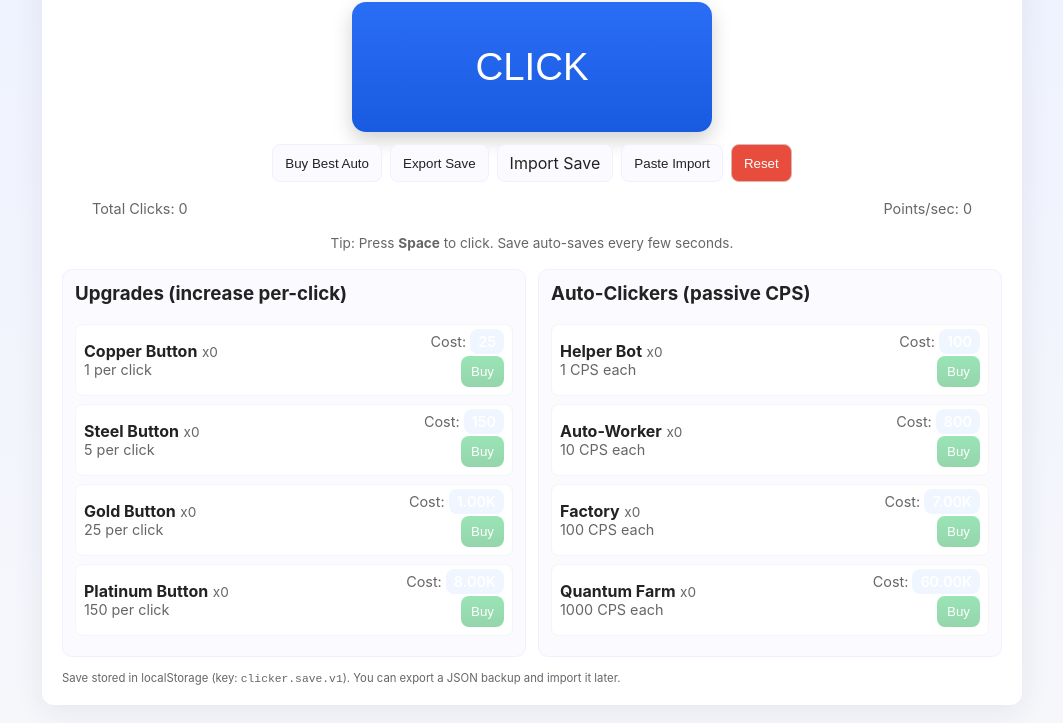
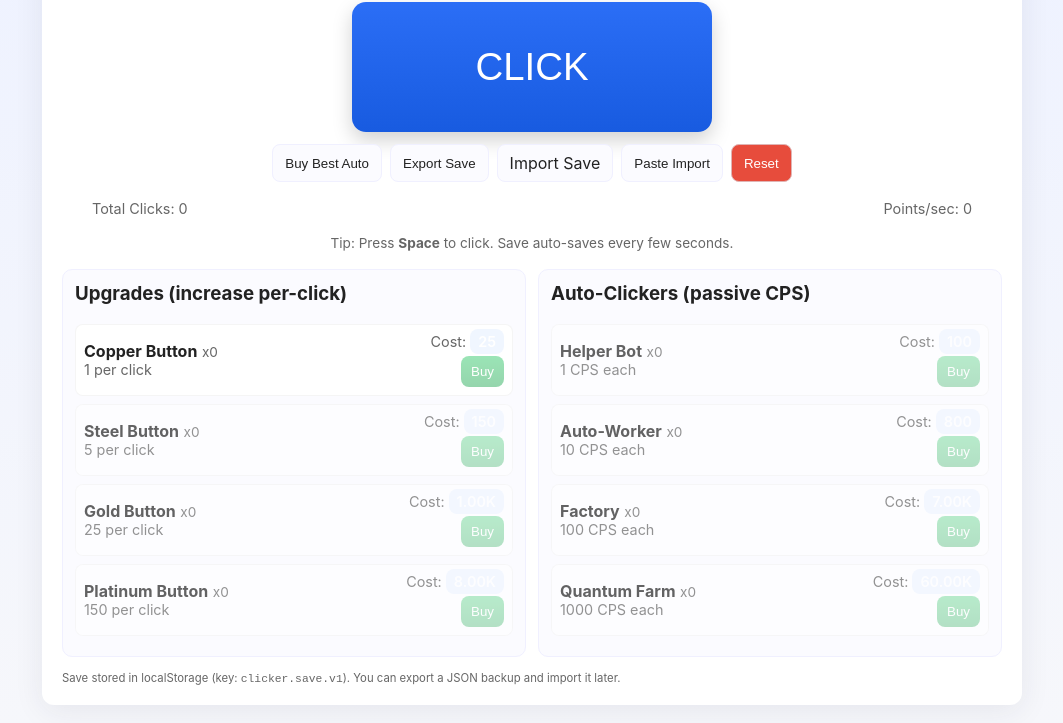
Before and after one commit to roket2980/netrunner, a plain HTML site: page index.html in a window 1280 px wide. Shown: the part 87-810 px from the top of the page, without its empty margins (108-1171 px from the left). Drawn offline with Linux system fonts and the light colour scheme.

Commit message:
Refactor theme application and unlock conditions
Updated theme handling and unlock logic for items.

```diff
--- a/index.html
+++ b/index.html
@@ -97,6 +97,7 @@
     .panel{flex:1;min-width:260px;background:var(--card-2);border:var(--glass-border);padding:12px;border-radius:10px}
     .panel h3{margin-top:0}
     .item{display:flex;justify-content:space-between;align-items:center;padding:8px;border-radius:8px;margin-bottom:8px;background:var(--card);border:1px solid rgba(0,0,0,0.04)}
+    .item.locked{opacity:0.7}
     .item .meta{font-size:0.9rem;color:var(--muted)}
     .small{font-size:0.85rem;color:var(--muted)}
     .progress-row{display:flex;justify-content:space-between;width:100%;max-width:880px;color:var(--muted);font-size:0.9rem;margin-top:6px;gap:10px;flex-wrap:wrap}
@@ -176,11 +177,11 @@
   </main>
 
   <script>
-  // All-in-one clicker app (single HTML). Saves progress to localStorage.
+  // Single-file clicker with dark mode and fixes for high-tier items.
   (function () {
     // ----- Config -----
     const SAVE_KEY = 'clicker.save.v1';
-    const THEME_KEY = 'clicker.theme'; // 'light' or 'dark' or 'system'
+    const THEME_KEY = 'clicker.theme'; // 'light' or 'dark'
     const DEFAULT_STATE = {
       points: 0,
       totalClicks: 0,
@@ -206,11 +207,14 @@
       { id: 'ac4', name: 'Quantum Farm', baseCost: 60000, cps: 1000, unlockAt: 15000 },
     ];
 
+    // cost scaling (exponential)
     function calcCost(baseCost, owned) {
       return Math.max(1, Math.floor(baseCost * Math.pow(1.15, owned)));
     }
 
+    // formatting
     function fmt(n) {
+      if (!isFinite(n)) return '0';
       if (n >= 1e12) return (n / 1e12).toFixed(2) + 'T';
       if (n >= 1e9) return (n / 1e9).toFixed(2) + 'B';
       if (n >= 1e6) return (n / 1e6).toFixed(2) + 'M';
@@ -223,7 +227,6 @@
     const themeLabel = document.getElementById('theme-label');
 
     function applyTheme(theme) {
-      // theme: 'light' or 'dark'
       if (theme === 'dark') {
         document.documentElement.setAttribute('data-theme', 'dark');
         themeToggleBtn.setAttribute('aria-pressed', 'true');
@@ -233,7 +236,6 @@
         themeToggleBtn.setAttribute('aria-pressed', 'false');
         themeLabel.textContent = 'Light';
       }
-      // save
       try { localStorage.setItem(THEME_KEY, theme); } catch (e) {}
     }
 
@@ -242,18 +244,15 @@
         const saved = localStorage.getItem(THEME_KEY);
         if (saved === 'dark' || saved === 'light') return saved;
       } catch (e) {}
-      // fallback to OS preference
       const mq = window.matchMedia && window.matchMedia('(prefers-color-scheme: dark)');
       return mq && mq.matches ? 'dark' : 'light';
     }
 
     themeToggleBtn.addEventListener('click', () => {
       const current = document.documentElement.getAttribute('data-theme') === 'dark' ? 'dark' : 'light';
-      const next = current === 'dark' ? 'light' : 'dark';
-      applyTheme(next);
+      applyTheme(current === 'dark' ? 'light' : 'dark');
     });
 
-    // apply theme early
     applyTheme(getPreferredTheme());
 
     // ----- State -----
@@ -274,6 +273,17 @@
     const importPasteBtn = $('import-paste');
     const resetBtn = $('reset-save');
 
+    // ----- Unlock logic fix -----
+    // Previously items were gated strictly by totalClicks; some players expected to unlock by points as well.
+    // Now an item is considered unlocked when either:
+    // - totalClicks >= unlockAt, OR
+    // - the player already has enough points to afford its base cost.
+    function isUnlocked(def) {
+      try {
+        return (state.totalClicks >= (def.unlockAt || 0)) || (state.points >= (def.baseCost || 0));
+      } catch (e) { return false; }
+    }
+
     // ----- Rendering -----
     function renderHeader() {
       pointsEl.textContent = fmt(Math.floor(state.points));
@@ -288,10 +298,11 @@
       UPGRADE_DEFS.forEach(def => {
         const owned = state.upgrades[def.id] || 0;
         const cost = calcCost(def.baseCost, owned);
-        const unlocked = state.totalClicks >= def.unlockAt;
-        const disabled = !unlocked || state.points < cost;
+        const unlocked = isUnlocked(def);
+        const affordable = state.points >= cost;
+        const disabled = !unlocked || !affordable;
         const item = document.createElement('div');
-        item.className = 'item';
+        item.className = 'item' + (unlocked ? '' : ' locked');
         item.innerHTML = `
           <div>
             <div><strong>${def.name}</strong> <span class="small">x${owned}</span></div>
@@ -316,10 +327,11 @@
       AUTOCLICKER_DEFS.forEach(def => {
         const owned = state.autoclickers[def.id] || 0;
         const cost = calcCost(def.baseCost, owned);
-        const unlocked = state.totalClicks >= def.unlockAt;
-        const disabled = !unlocked || state.points < cost;
+        const unlocked = isUnlocked(def);
+        const affordable = state.points >= cost;
+        const disabled = !unlocked || !affordable;
         const item = document.createElement('div');
-        item.className = 'item';
+        item.className = 'item' + (unlocked ? '' : ' locked');
         item.innerHTML = `
           <div>
             <div><strong>${def.name}</strong> <span class="small">x${owned}</span></div>
@@ -403,6 +415,13 @@
         const raw = localStorage.getItem(SAVE_KEY);
         if (raw) {
           const parsed = JSON.parse(raw);
+          // ensure numeric fields exist
+          parsed.points = Number(parsed.points) || 0;
+          parsed.totalClicks = Number(parsed.totalClicks) || 0;
+          parsed.perClick = Number(parsed.perClick) || 1;
+          parsed.cps = Number(parsed.cps) || 0;
+          parsed.upgrades = parsed.upgrades || {};
+          parsed.autoclickers = parsed.autoclickers || {};
           return Object.assign({}, DEFAULT_STATE, parsed);
         }
       } catch (e) {
@@ -498,11 +517,11 @@
     });
     resetBtn.addEventListener('click', () => resetState(true));
 
-    // Quick buy "best auto" button
+    // Quick buy "best auto" button (buys an affordable, unlocked auto-clicker with best CPS/cost ratio)
     const autoQuickBtn = $('auto-clicker-btn');
     autoQuickBtn.addEventListener('click', () => {
       const candidates = AUTOCLICKER_DEFS
-        .filter(d => state.totalClicks >= d.unlockAt)
+        .filter(d => isUnlocked(d))
         .map(d => ({ def: d, owned: state.autoclickers[d.id] || 0 }))
         .map(o => ({ def: o.def, cost: calcCost(o.def.baseCost, o.owned), owned: o.owned }))
         .filter(o => o.cost <= state.points);
```
